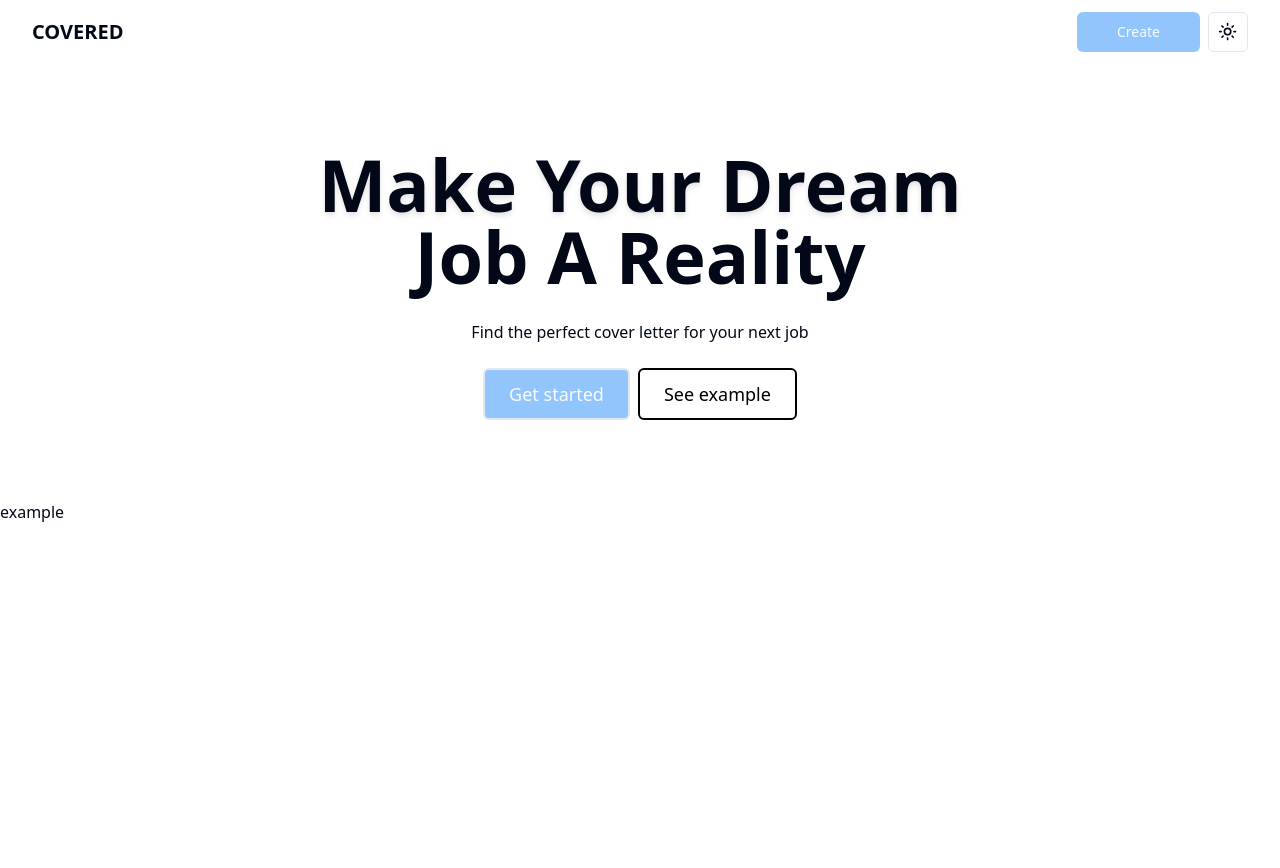
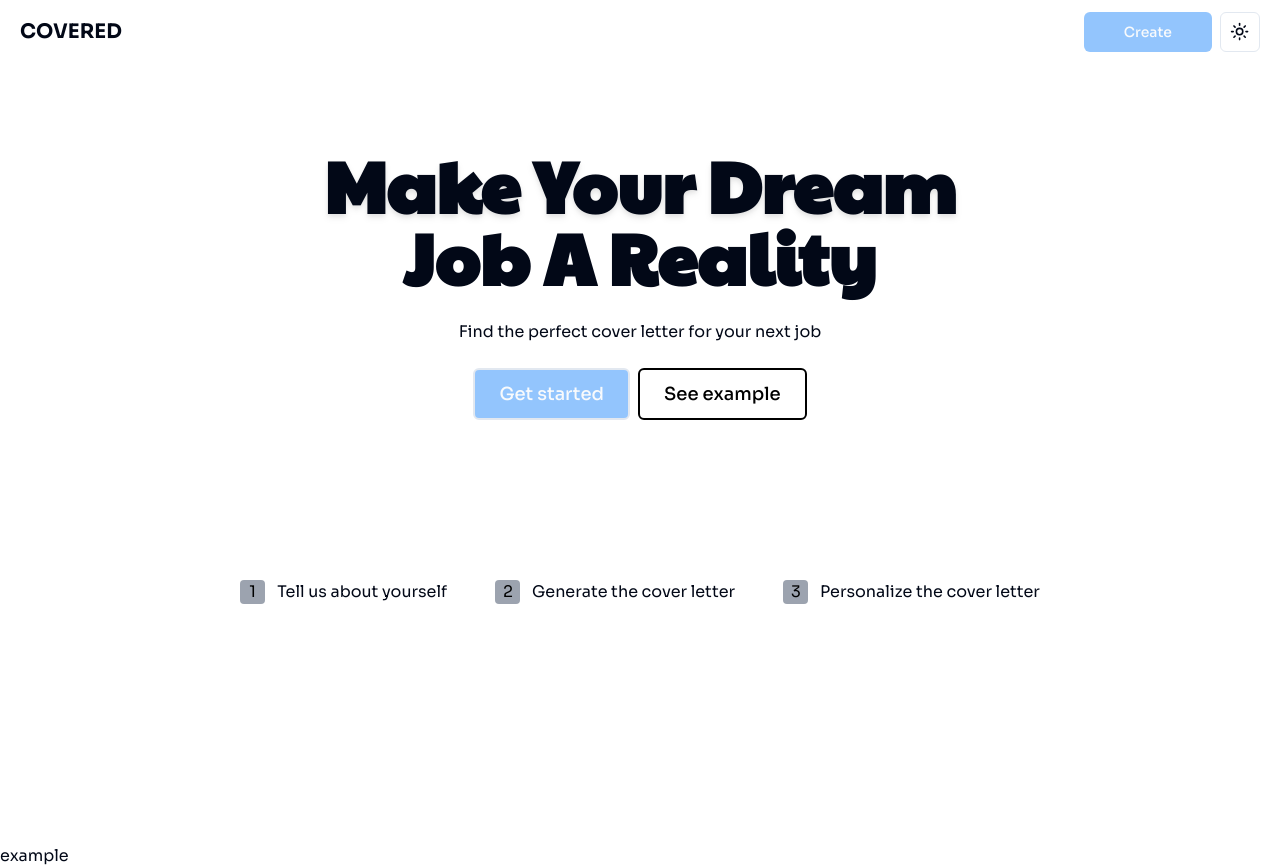
Before and after one commit to rzh4321/ai-cover-letter, a Next.js app: page / in a window 1280 px wide. Before the commit the page ends 800 px from the top, so only its background shows below. Built offline with nearby package versions, Linux system fonts and the light colour scheme.

Commit message:
- finished hero component

```diff
--- a/app/globals.css
+++ b/app/globals.css
@@ -1,3 +1,5 @@
+@import url('https://fonts.googleapis.com/css2?family=Paytone+One&family=Sora:wght@300;400;500;600;700;800&display=swap');
+
 @tailwind base;
 @tailwind components;
 @tailwind utilities;
--- a/components/Hero.tsx
+++ b/components/Hero.tsx
@@ -44,6 +44,20 @@ export default function Hero( {exampleRef } : {exampleRef: MutableRefObject<HTML
                     See example
                 </Button>
             </div>
+            <div className="my-[160px] flex flex-col steps:flex-row gap-12">
+                <div className="flex gap-3">
+                    <span className={`border-1 rounded-sm bg-gray-400 px-2 text-black w-[25px] text-center`}>1</span>
+                    <span>Tell us about yourself</span>
+                </div>
+                <div className="flex gap-3">
+                    <span className={`border-1 rounded-sm bg-gray-400 px-2 text-black w-[25px] text-center`}>2</span>
+                    <span>Generate the cover letter</span>
+                </div>
+                <div className="flex gap-3">
+                    <span className={`border-1 rounded-sm bg-gray-400 px-2 text-black w-[25px] text-center`}>3</span>
+                    <span>Personalize the cover letter</span>
+                </div>
+            </div>
         </main>
       )
 
--- a/components/NavBar.tsx
+++ b/components/NavBar.tsx
@@ -18,7 +18,7 @@ export default function NavBar( { showCreate } : { showCreate : boolean }) {
     }
 
     return (
-      <nav className="flex justify-between items-center p-8 w-screen h-3">
+      <div className="flex justify-between items-center py-8 px-5 h-3">
         <span className="text-xl font-bold">COVERED</span>
         <div className="flex gap-2 items-center">
           {showCreate ?
@@ -27,6 +27,6 @@ export default function NavBar( { showCreate } : { showCreate : boolean }) {
             </Button> : <div>home icon</div>}
           <ModeToggle />
         </div>
-      </nav>
+      </div>
 )
 }
--- a/tailwind.config.js
+++ b/tailwind.config.js
@@ -17,6 +17,9 @@ module.exports = {
       },
     },
     extend: {
+      screens: {
+        'steps': '815px'
+      },
       colors: {
         border: "hsl(var(--border))",
         input: "hsl(var(--input))",
@@ -71,6 +74,10 @@ module.exports = {
         "accordion-down": "accordion-down 0.2s ease-out",
         "accordion-up": "accordion-up 0.2s ease-out",
       },
+      fontFamily: {
+        primary: 'Sora',
+        secondary: 'Paytone One'
+      },
     },
   },
   plugins: [require("tailwindcss-animate")],
```
